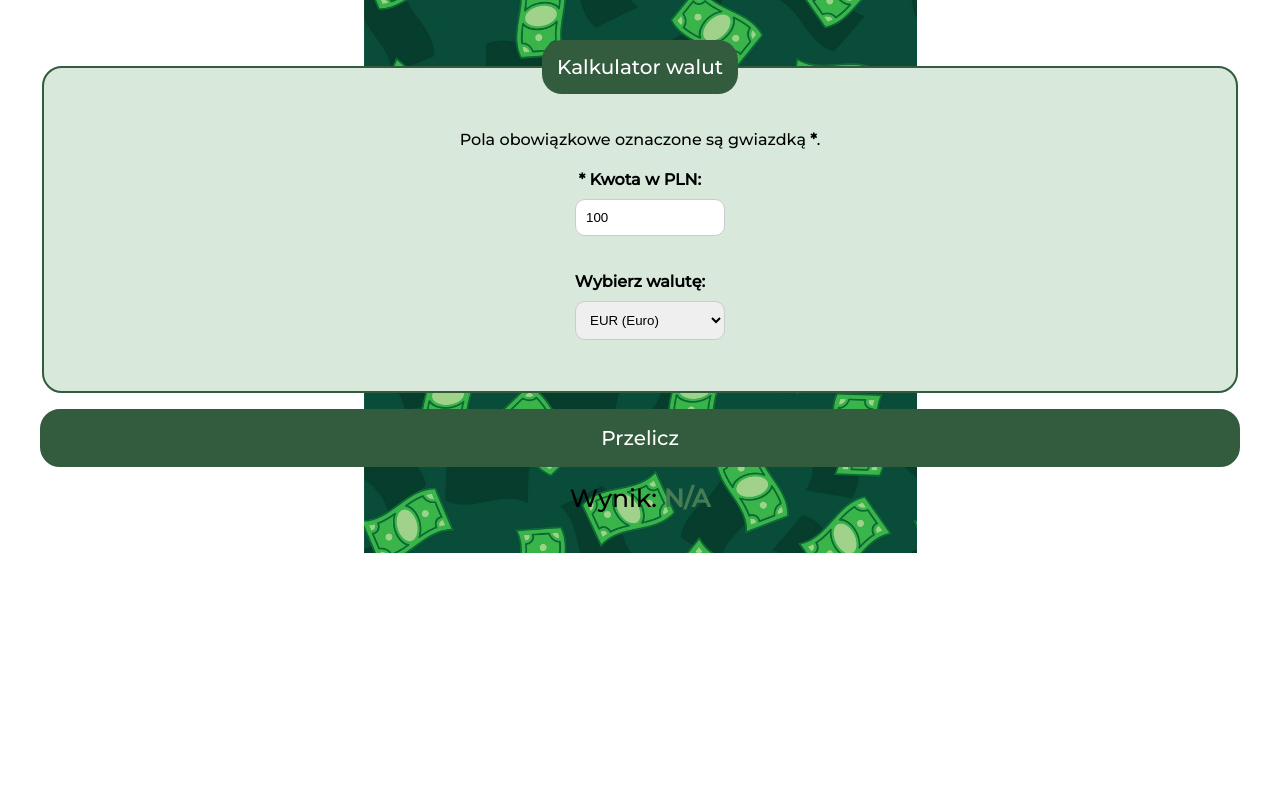
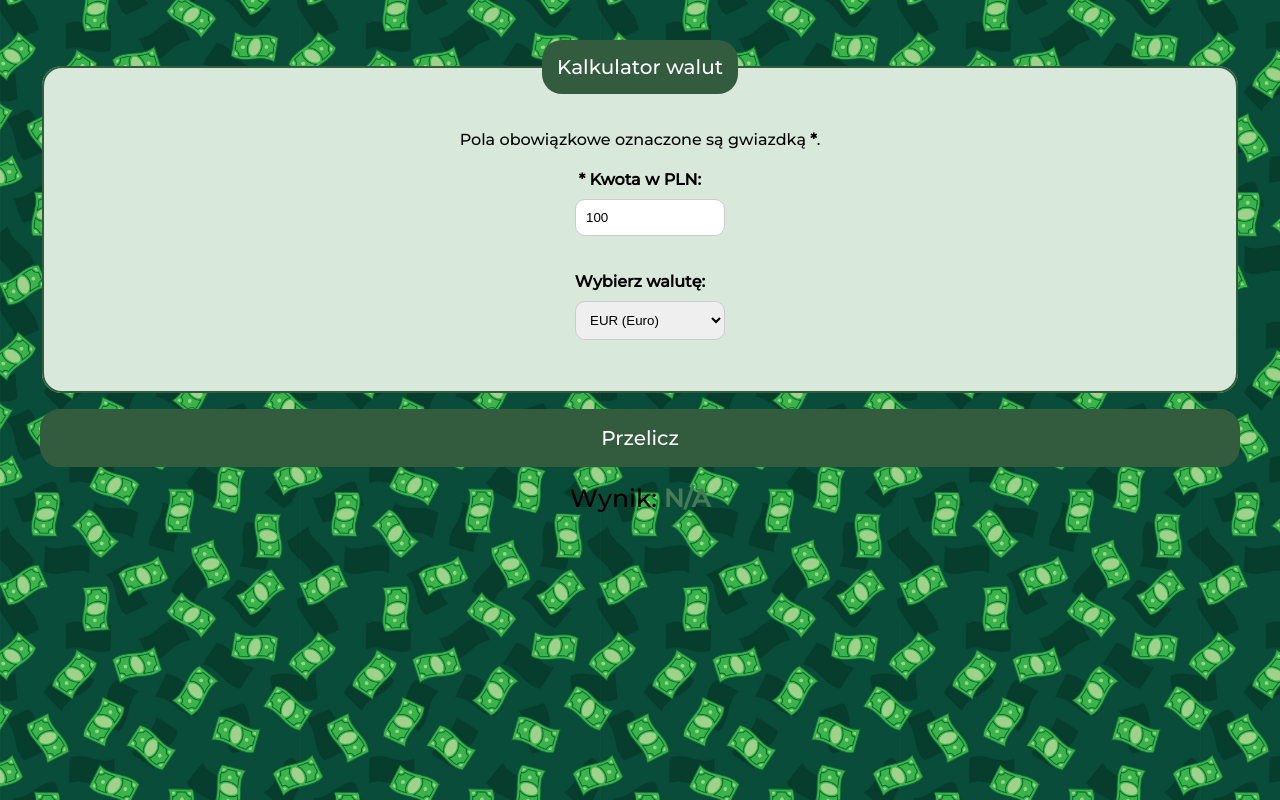
Before and after one commit to maja-glowania/currency-converter, a plain HTML site: page index.html in a window 1280 px wide. Drawn offline with nearby package versions, Linux system fonts and the light colour scheme.

Commit message:
final background image

```diff
--- a/css/style.css
+++ b/css/style.css
@@ -13,9 +13,7 @@ html {
   margin: auto;
   padding: 40px;
   background-image: url("../images/money-image.jpg");
-  background-repeat: no-repeat;
-  background-position: center;
-  background-size: contain;
+  background-size: 300px;
 }
 
 .form {
```
